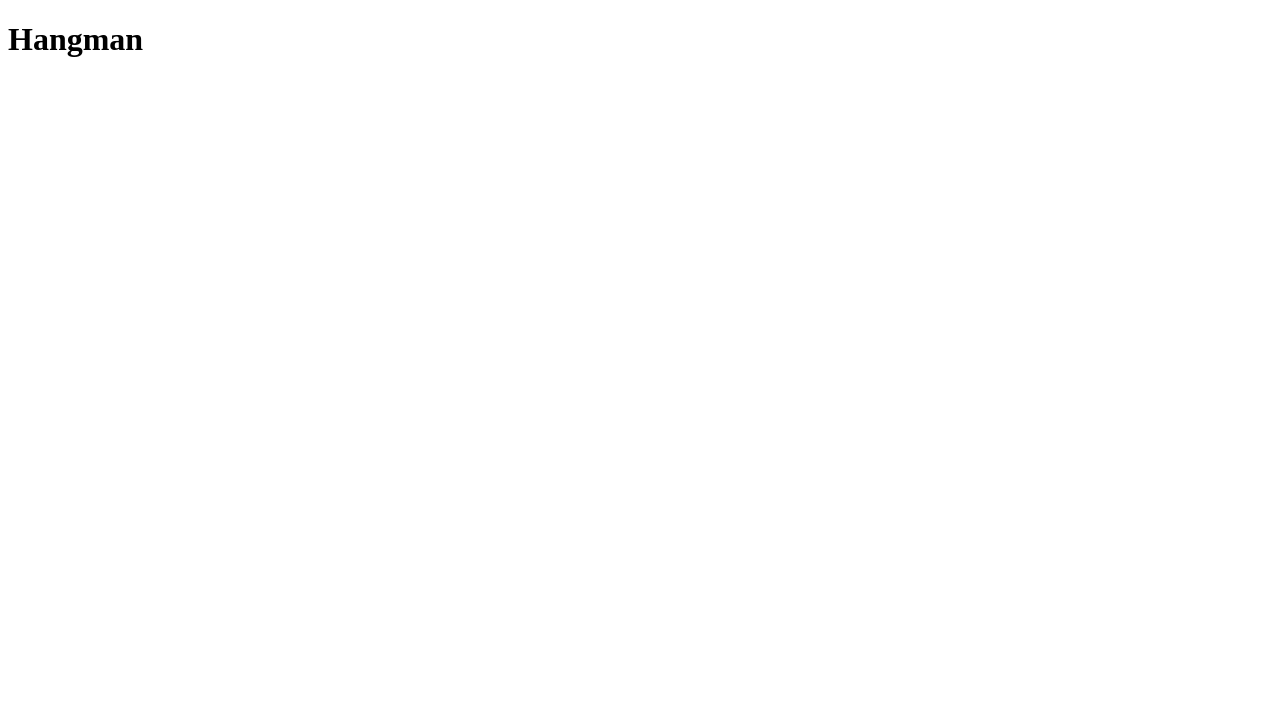
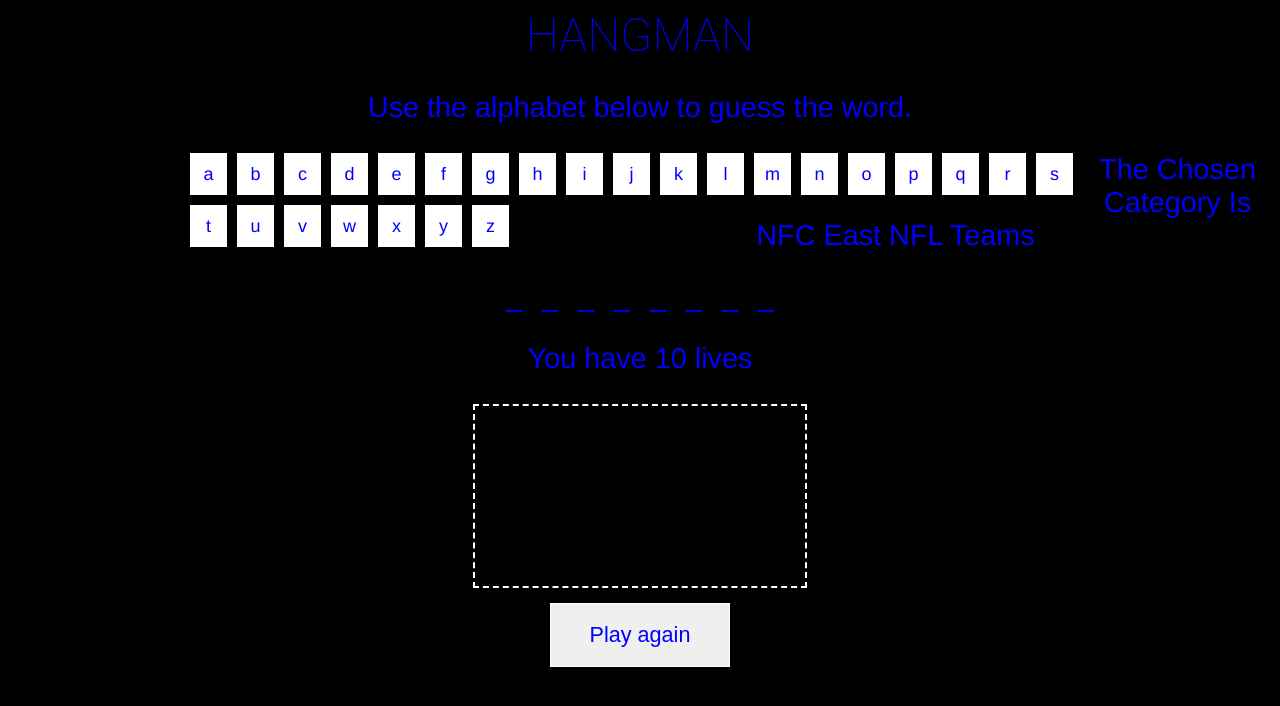
Before and after one commit to Jmarn94/Wordguessgame, a plain HTML site: page index.html/index.html in a window 1280 px wide. Drawn offline with Linux system fonts and the light colour scheme.

Commit message:
updated html,css,and javascript

```diff
--- /dev/null
+++ b/index.html/game.js
@@ -0,0 +1,212 @@
+window.onload = function () {
+
+    var alphabet = ['a', 'b', 'c', 'd', 'e', 'f', 'g', 'h',
+          'i', 'j', 'k', 'l', 'm', 'n', 'o', 'p', 'q', 'r', 's',
+          't', 'u', 'v', 'w', 'x', 'y', 'z'];
+
+    var categories;         // Array of topics
+    var chosenCategory;     // Selected catagory
+    var word ;              // Selected word
+    var guess ;             // Geuss
+    var geusses = [ ];      // Stored geusses
+    var lives ;             // Lives
+    var counter ;           // Count correct geusses
+    var space;              // Number of spaces in word '-'
+
+    // Get elements
+    var showLives = document.getElementById("mylives");
+    var showCatagory = document.getElementById("scatagory");
+    var getHint = document.getElementById("hint");
+    var showClue = document.getElementById("clue");
+
+
+
+    // create alphabet ul
+    var buttons = function () {
+      myButtons = document.getElementById('buttons');
+      letters = document.createElement('ul');
+
+      for (var i = 0; i < alphabet.length; i++) {
+        letters.id = 'alphabet';
+        list = document.createElement('li');
+        list.id = 'letter';
+        list.innerHTML = alphabet[i];
+        check();
+        myButtons.appendChild(letters);
+        letters.appendChild(list);
+      }
+    }
+
+
+    // Select Catagory
+    var selectCat = function () {
+      if (chosenCategory === categories[0]) {
+        catagoryName.innerHTML = "The Chosen Category Is NFC East NFL Teams";
+      }
+    }
+
+    // Create geusses ul
+     result = function () {
+      wordHolder = document.getElementById('hold');
+      correct = document.createElement('ul');
+
+      for (var i = 0; i < word.length; i++) {
+        correct.setAttribute('id', 'my-word');
+        guess = document.createElement('li');
+        guess.setAttribute('class', 'guess');
+        if (word[i] === "-") {
+          guess.innerHTML = "-";
+          space = 1;
+        } else {
+          guess.innerHTML = "_";
+        }
+
+        geusses.push(guess);
+        wordHolder.appendChild(correct);
+        correct.appendChild(guess);
+      }
+    }
+
+    // Show lives
+     comments = function () {
+      showLives.innerHTML = "You have " + lives + " lives";
+      if (lives < 1) {
+        showLives.innerHTML = "Game Over";
+      }
+      for (var i = 0; i < geusses.length; i++) {
+        if (counter + space === geusses.length) {
+          showLives.innerHTML = "You Win!";
+        }
+      }
+    }
+
+        // Animate man
+    var animate = function () {
+      var drawMe = lives ;
+      drawArray[drawMe]();
+    }
+
+
+     // Hangman
+    canvas =  function(){
+
+      myStickman = document.getElementById("stickman");
+      context = myStickman.getContext('2d');
+      context.beginPath();
+      context.strokeStyle = "#fff";
+      context.lineWidth = 2;
+    };
+
+      head = function(){
+        myStickman = document.getElementById("stickman");
+        context = myStickman.getContext('2d');
+        context.beginPath();
+        context.arc(60, 25, 10, 0, Math.PI*2, true);
+        context.stroke();
+      }
+
+    draw = function($pathFromx, $pathFromy, $pathTox, $pathToy) {
+
+      context.moveTo($pathFromx, $pathFromy);
+      context.lineTo($pathTox, $pathToy);
+      context.stroke();
+  }
+
+     frame1 = function() {
+       draw (0, 150, 150, 150);
+     };
+
+     frame2 = function() {
+       draw (10, 0, 10, 600);
+     };
+
+     frame3 = function() {
+       draw (0, 5, 70, 5);
+     };
+
+     frame4 = function() {
+       draw (60, 5, 60, 15);
+     };
+
+     torso = function() {
+       draw (60, 36, 60, 70);
+     };
+
+     rightArm = function() {
+       draw (60, 46, 100, 50);
+     };
+
+     leftArm = function() {
+       draw (60, 46, 20, 50);
+     };
+
+     rightLeg = function() {
+       draw (60, 70, 100, 100);
+     };
+
+     leftLeg = function() {
+       draw (60, 70, 20, 100);
+     };
+
+    drawArray = [rightLeg, leftLeg, rightArm, leftArm,  torso,  head, frame4, frame3, frame2, frame1];
+
+
+    // OnClick Function
+     check = function () {
+      list.onclick = function () {
+        var geuss = (this.innerHTML);
+        this.setAttribute("class", "active");
+        this.onclick = null;
+        for (var i = 0; i < word.length; i++) {
+          if (word[i] === geuss) {
+            geusses[i].innerHTML = geuss;
+            counter += 1;
+          }
+        }
+        var j = (word.indexOf(geuss));
+        if (j === -1) {
+          lives -= 1;
+          comments();
+          animate();
+        } else {
+          comments();
+        }
+      }
+    }
+
+
+    // Play
+    play = function () {
+      categories = [
+          ["cowboys", "giants", "redskins", "eagles"]
+      ];
+
+      chosenCategory = categories[Math.floor(Math.random() * categories.length)];
+      word = chosenCategory[Math.floor(Math.random() * chosenCategory.length)];
+      word = word.replace(/\s/g, "-");
+      console.log(word);
+      buttons();
+
+      geusses = [ ];
+      lives = 10;
+      counter = 0;
+      space = 0;
+      result();
+      comments();
+      selectCat();
+      canvas();
+    }
+
+    play();
+
+
+     // Reset
+
+    document.getElementById('reset').onclick = function() {
+      correct.parentNode.removeChild(correct);
+      letters.parentNode.removeChild(letters);
+      showClue.innerHTML = "";
+      context.clearRect(0, 0, 400, 400);
+      play();
+    }
+  }
--- a/index.html/index.html
+++ b/index.html/index.html
@@ -1,13 +1,34 @@
 <!DOCTYPE html>
 <html>
-<head>
-    <meta charset="utf-8">
-    <meta http-equiv="X-UA-Compatible" content="IE=edge">
+  <head>
+    <meta charset="utf-8" />
+    <meta http-equiv="X-UA-Compatible" content="IE=edge" />
+    <link rel="stylesheet" type="text/css" href="style.css">
+    <script src="game.js"></script>
     <title>Hangman</title>
-</head>
+  </head>
 
-<body>
-    <h1>Hangman</h1>
-</body>
+  <body>
+    <div class="wrapper">
+      <h1>Hangman</h1>
+      <p>
+        Use the alphabet below to guess the word.
+      </p>
+    </div>
 
+    <div class="wrapper">
+      <div id="buttons"></div>
+      <p id="catagoryName"></p>
+      <div id="hold"></div>
+
+      <p id="mylives"></p>
+      <canvas id="stickman"
+        >This Text will show if the Browser does NOT support HTML5 Canvas
+        tag</canvas
+      >
+      <div class="container">
+        <button id="reset">Play again</button>
+      </div>
+    </div>
+  </body>
 </html>
--- /dev/null
+++ b/index.html/style.css
@@ -0,0 +1,111 @@
+
+body {
+  background:black;
+  font-family: "HelveticaNeue-Light", "Helvetica Neue Light", "Helvetica Neue", Helvetica, Arial, "Lucida Grande", sans-serif;
+  color:blue;
+  height:100%;
+  text-align:center;
+  font-size:18px;
+}
+
+.wrappper{
+  @include clear;
+  width:100%;
+  margin:0 auto;
+}
+
+
+canvas{
+  color:blue;
+  border: white dashed 2px;
+  padding:15px;
+}
+
+h1, h2, h3 {
+	font-family: 'Roboto', sans-serif;
+	font-weight: 100;
+	text-transform: uppercase;
+   margin:5px 0;
+}
+
+h1 {
+	font-size: 2.6em;
+}
+
+h2 {
+	font-size: 1.6em;
+}
+
+p{
+  font-size: 1.6em;
+}
+
+#alphabet {
+  @include clear;
+  margin:15px auto;
+  padding:0;
+  max-width:900px;
+}
+
+#alphabet li {
+  float:left;
+  margin: 0 10px 10px 0;
+  list-style:none;
+  width:35px;
+  height:30px;
+  padding-top:10px;
+  background:white;
+  color:base-color;
+  cursor:pointer;
+  @include corners(5px);
+  border: solid 1px white;
+}
+
+    hover{
+      background: blue;
+      border: solid 1px white;
+      color:white;
+    }
+
+
+
+#my-word {
+  margin: 0;
+  display: block;
+  padding: 0;
+  display:block;
+}
+
+#my-word li {
+  position: relative;
+  list-style: none;
+  margin: 0;
+  display: inline-block;
+  padding: 0 10px;
+  font-size:1.6em;
+}
+
+.active {
+  @include opacity;
+  cursor:default;
+}
+
+
+#mylives{
+  font-size:1.6em;
+  text-align:center;
+  display:block;
+}
+
+button{
+  background: base-color;
+  color:blue;
+  border: solid 1px white;
+  text-decoration:none;
+  cursor:pointer;
+  font-size:1.2em;
+  padding:18px 10px;
+  width:180px;
+  margin: 10px;
+  outline: none;
+}
```
Also changed, not shown: assets/javascript/game.js/game.js (deleted, +0 -93 lines).
